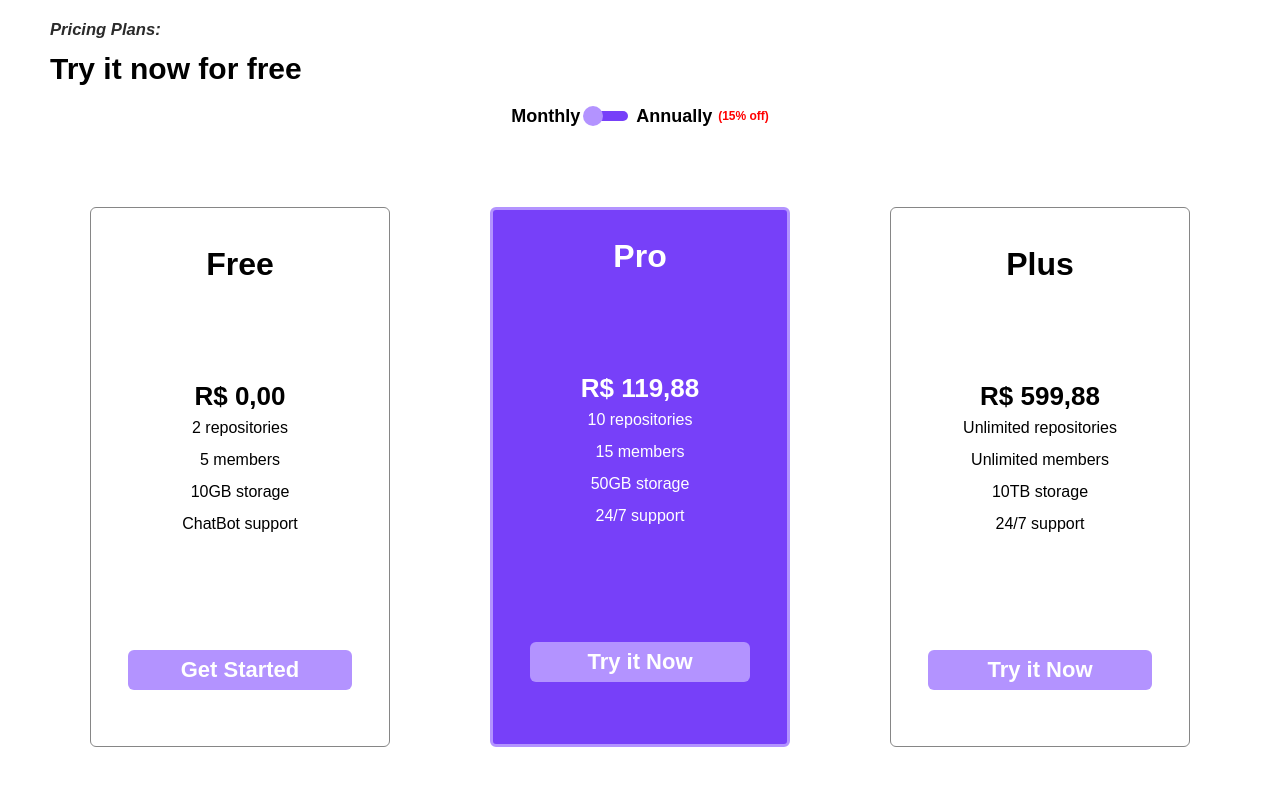
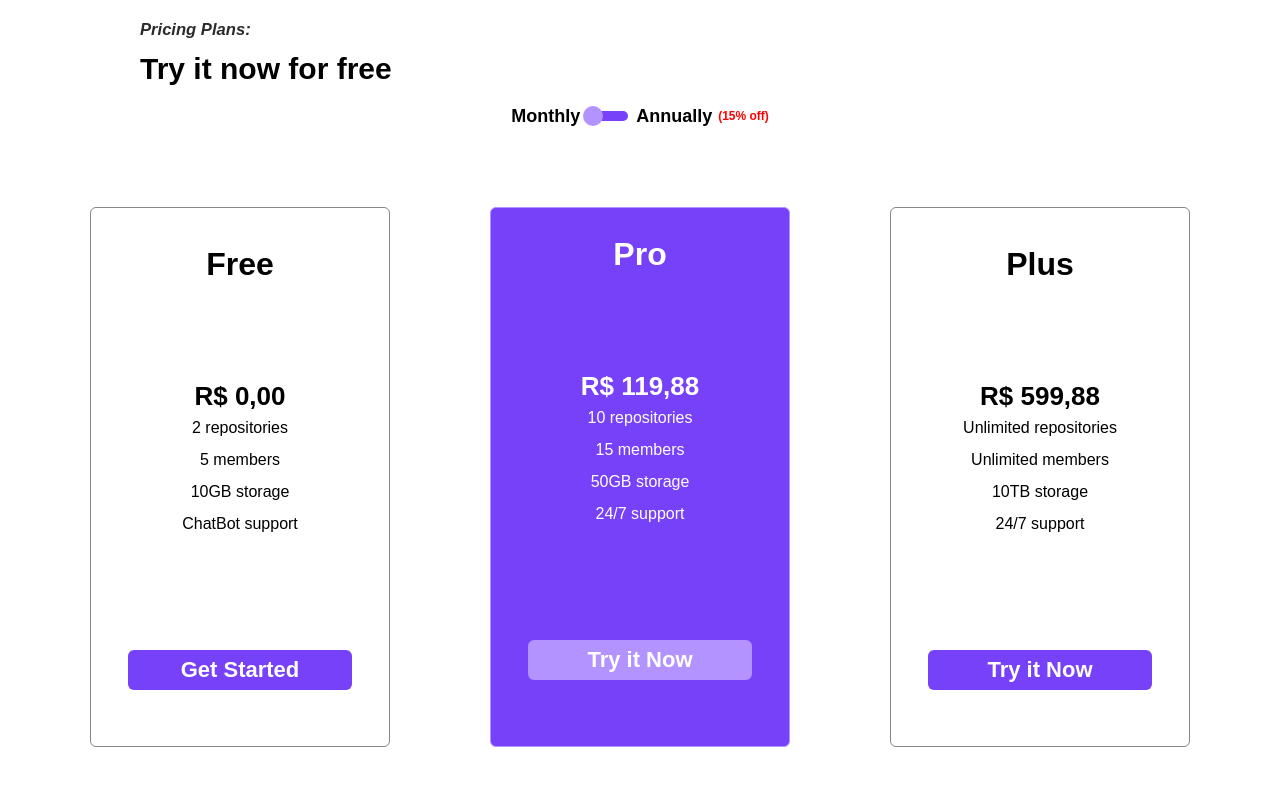
Before and after one commit to anddreluis2/pricing-page, a React (Vite) app: page / in a window 1280 px wide. Shown: the top 786 px of the page. Built offline with nearby package versions, Linux system fonts and the light colour scheme; data requests are answered from the project's data file.

Commit message:
estilizando cartoes

```diff
--- a/src/components/Cards/styles.module.scss
+++ b/src/components/Cards/styles.module.scss
@@ -28,7 +28,7 @@
     height: 100%;
     width: 25%;
     text-align: center;
-    border: 3px solid #b393ff;
+    border: 1px solid #b393ff;
     color: #fff;
 
     h1 {
@@ -46,6 +46,8 @@
     }
 
     button {
+        background-color: #b393ff;
+
         &:hover {
             background-color: #fff;
         }
@@ -77,7 +79,8 @@ button {
     font-size: 22px;
     font-weight: 600;
     border: none;
-    background-color: #b393ff;
+    background-color: #7740f9;
+    ;
     color: #fff;
 
     &:hover {
--- a/src/components/Header/styles.module.scss
+++ b/src/components/Header/styles.module.scss
@@ -7,7 +7,7 @@
     font-size: 20px;
     font-weight: 800;
     display: inline-block;
-    margin-left: 50px;
+    margin-left: 140px;
     margin-top: 20px;
 }
 
```
